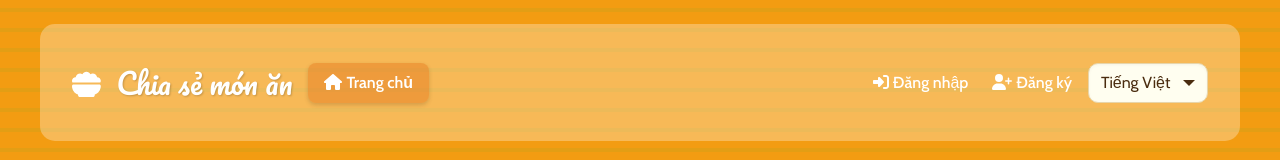
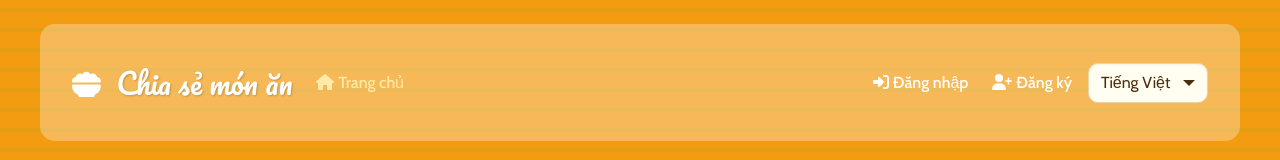
Before and after one commit to tungpham42/recipe, a React (Create React App) app: page / in a window 1280 px wide. Shown: the top 160 px of the page. Built offline with nearby package versions, Linux system fonts and the light colour scheme; no server answers; the database is empty.

Commit message:
Update index.css

```diff
--- a/src/index.css
+++ b/src/index.css
@@ -116,31 +116,9 @@ a[href^="tel"] {
   transition: color 0.3s ease !important;
 }
 
-.nav-link:hover {
+.nav-link:hover,
+.nav-link.active {
   color: #ffeaa7 !important; /* Light yellow, like butter */
-}
-
-/* Active Nav Link Styling */
-.nav-link.active {
-  color: #fff !important; /* White text for contrast */
-  background-color: #e67e2280 !important; /* Warm orange, like spices */
-  border-radius: 8px !important; /* Slightly rounded corners */
-  padding: 0.5rem 1rem !important; /* Consistent padding */
-  font-weight: 600 !important; /* Slightly bolder */
-  box-shadow: 0 2px 4px rgba(74, 44, 15, 0.2) !important; /* Subtle brown shadow */
-  transition: background-color 0.3s ease, transform 0.2s ease !important;
-  width: fit-content !important; /* Only take up as much space as needed */
-}
-
-.nav-link.active:hover {
-  color: #fff !important; /* Maintain white on hover */
-  background-color: #d3540080 !important; /* Deeper orange on hover */
-  transform: scale(1.05) !important; /* Slight pop effect */
-}
-
-/* Ensure icons align properly in active state */
-.nav-link.active .fa-icon {
-  color: #fff !important; /* Ensure icons match text color */
 }
 
 /* Forms (Input and Select) */
```
